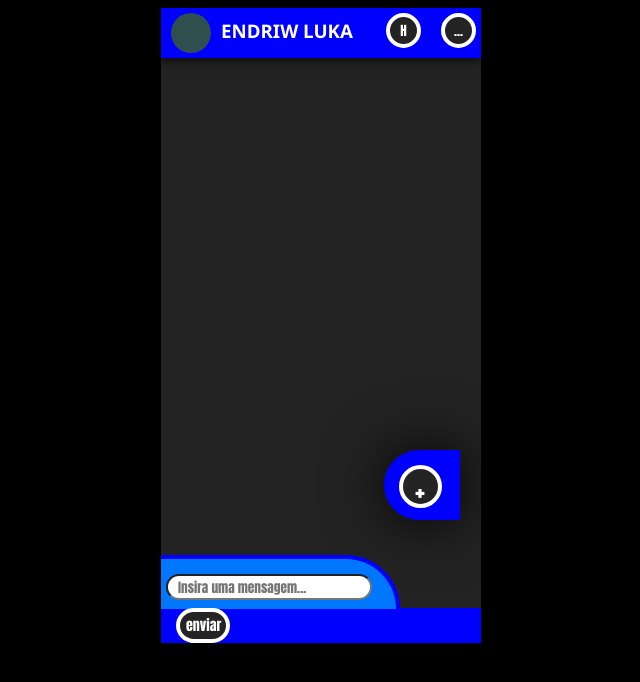
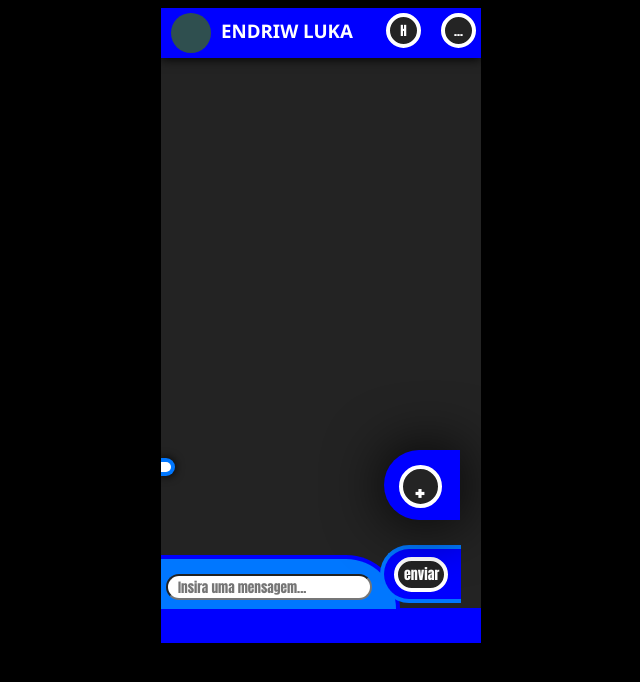
Before and after one commit to Endriw98/Ijobs, a plain HTML site: page index.html in a window 1280 px wide. Both pictures are taken after a click on the button "enviar". Shown: the whole page, without its empty margins (319-959 px from the left). Drawn offline with Linux system fonts and the light colour scheme.

Commit message:
Add files via upload

```diff
--- a/css/estilo.css
+++ b/css/estilo.css
@@ -185,7 +185,7 @@ button:hover{
     background-color: rgb(35, 35, 35);
 }
 #p{
-    width: 40%;
+    width: auto;
     height: auto;
     padding: 5px;
     float: left;
--- a/index.html
+++ b/index.html
@@ -15,19 +15,24 @@
             <button class="op">H</button>
 
         </div>
-        <div id="info"></div>
+        <div id="info">
             <div id="menuif">
                 <button id='msg' onclick="msg()">MSG</button>
                 <button onclick="config()">Conf</button>
                 <button onclick="info()">Info</button>
 
             </div>
-        <div id="mensagem"><input type="text" id="input" placeholder="Insira uma mensagem..."><button id="Enviar" onclick="send()">enviar</button></div>
+            <div id="text">
+                <p id="p"></p>
+            </div>
+            <div id="mensagem"><input type="text" id="input" placeholder="Insira uma mensagem..."></div>
+            <div id="btsend"><button id="Enviar" onclick="send()">enviar</button></div>
             <div id="menu2" >
                 <div id="aux"></div>
 
                 <button id="op">+</button>
 
+            </div>
         </div>
         <div id="rod"></div>
 
--- a/js/acoes.js
+++ b/js/acoes.js
@@ -92,11 +92,22 @@ function info(){
 function esconderInfo(){
 
 }
-
+var i = 0;
 function send(){
     var valor = inputin.value;
+    var text = document.getElementById('text');
     texto.style.display = 'block';
     texto.innerHTML = valor;
     inputin.value = "";
 
+    if(i==0){
+        texto.style.display = 'block';
+        texto.innerHTML = valor;
+        inputin.value = "";
+    }else if(i==i+1){
+        text.innerHTML = "<p>"+valor+"</p>";
+        inputin.value = "";
+    }
+    i++;
+
 }
```
Lines whose indentation alone changed are shown as unchanged.
